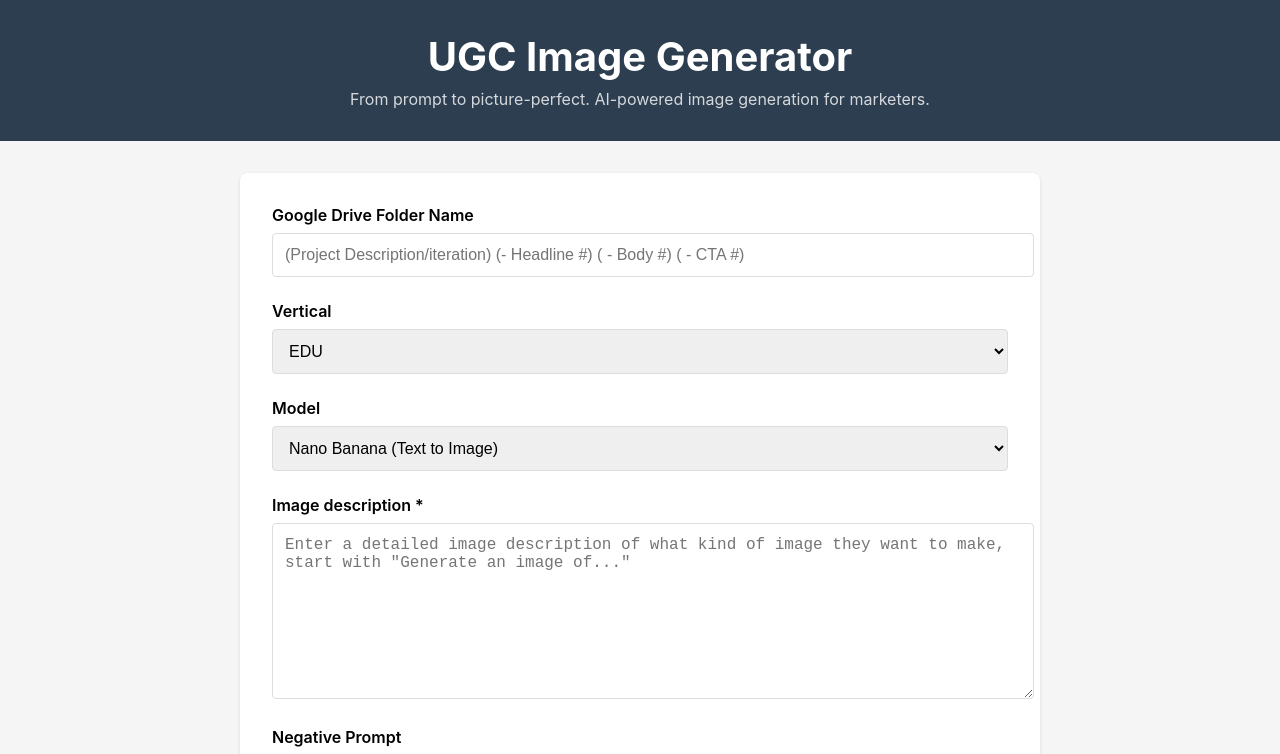
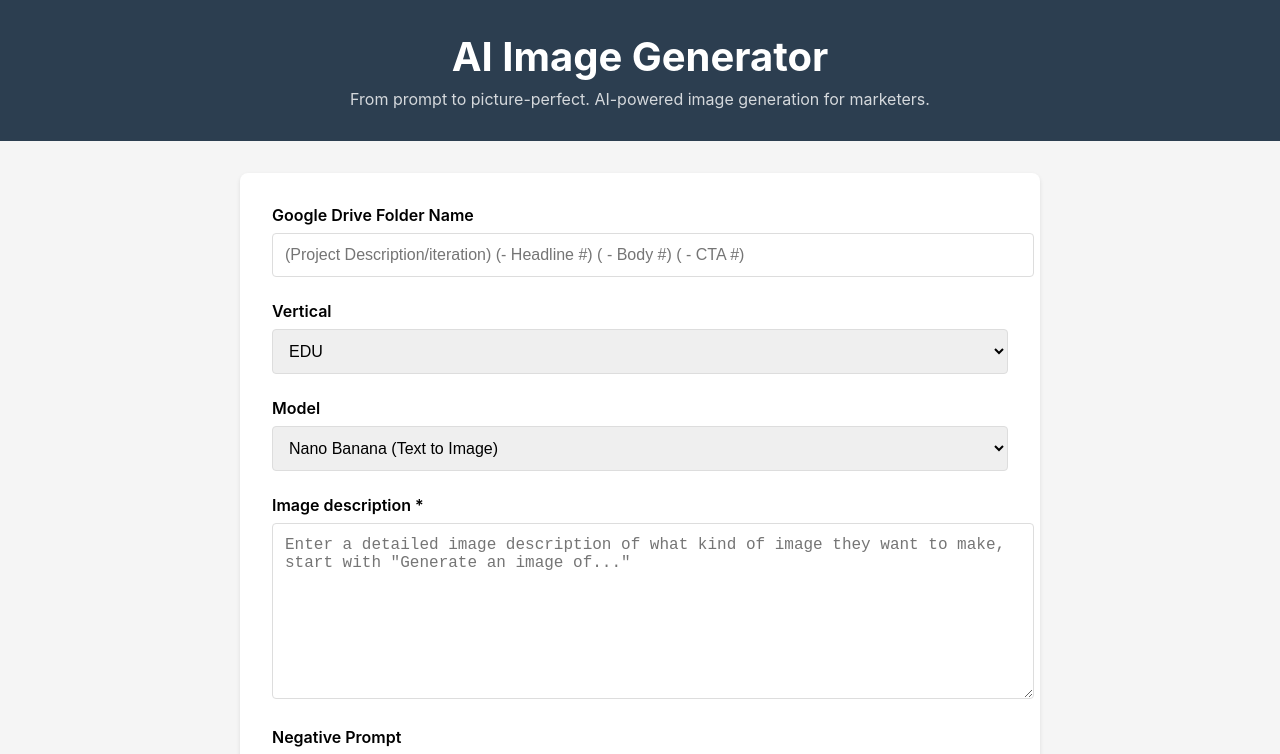
Before and after one commit to fahmiiireza/nanoBananaImageGen, a React (Vite) app in the folder client/: page / in a window 1280 px wide. Shown: the top 754 px of the page. Built offline with nearby package versions, Linux system fonts and the light colour scheme.

Commit message:
change wording

```diff
--- a/client/src/App.jsx
+++ b/client/src/App.jsx
@@ -35,7 +35,7 @@ function App() {
     <ErrorBoundary>
       <div className="App">
         <header className="App-header">
-          <h1>UGC Image Generator</h1>
+          <h1>AI Image Generator</h1>
           <p>From prompt to picture-perfect. AI-powered image generation for marketers.</p>
         </header>
 
```
Also changed, not shown: 2 other files (tests, documents, lock files or other folders).
